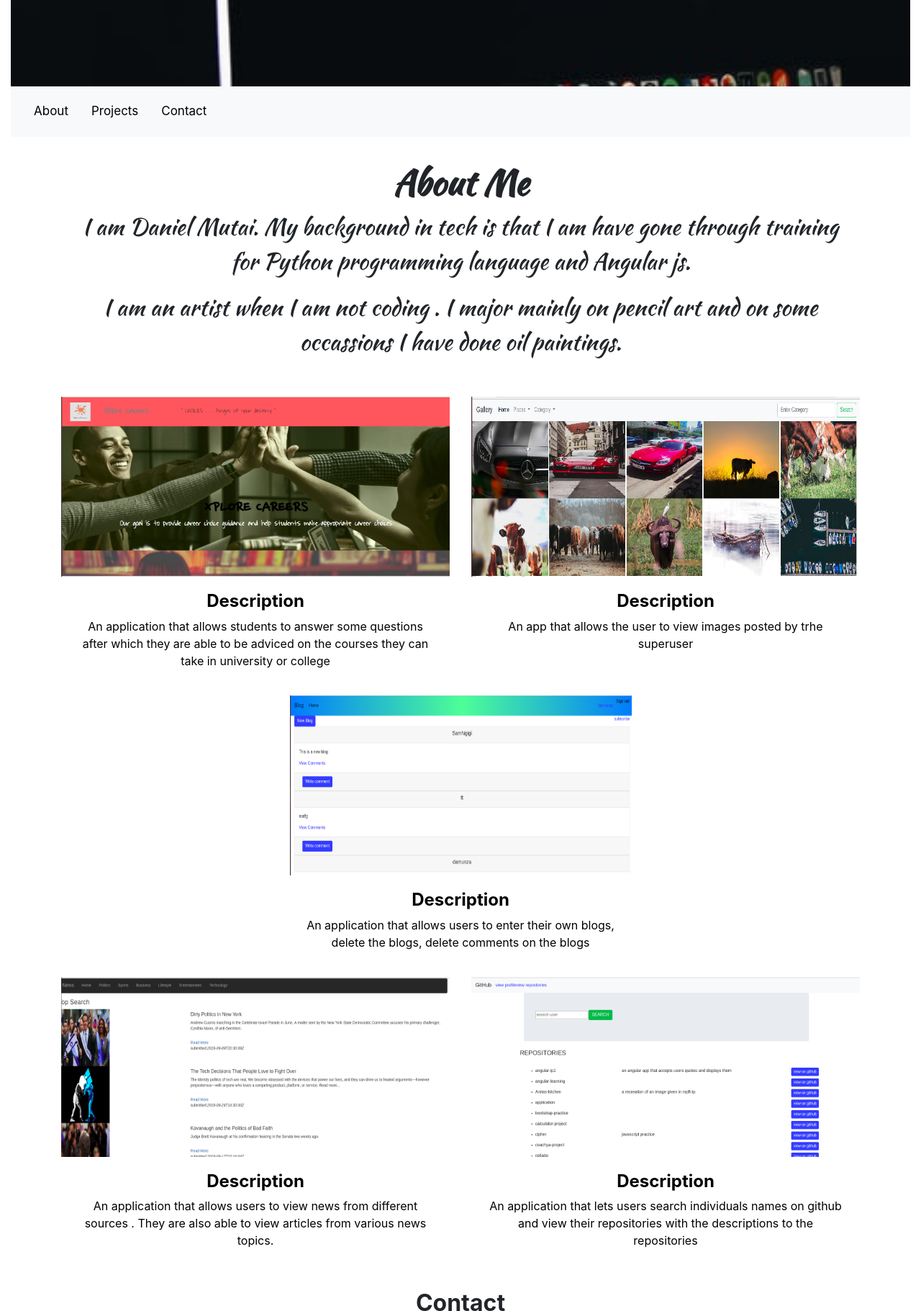
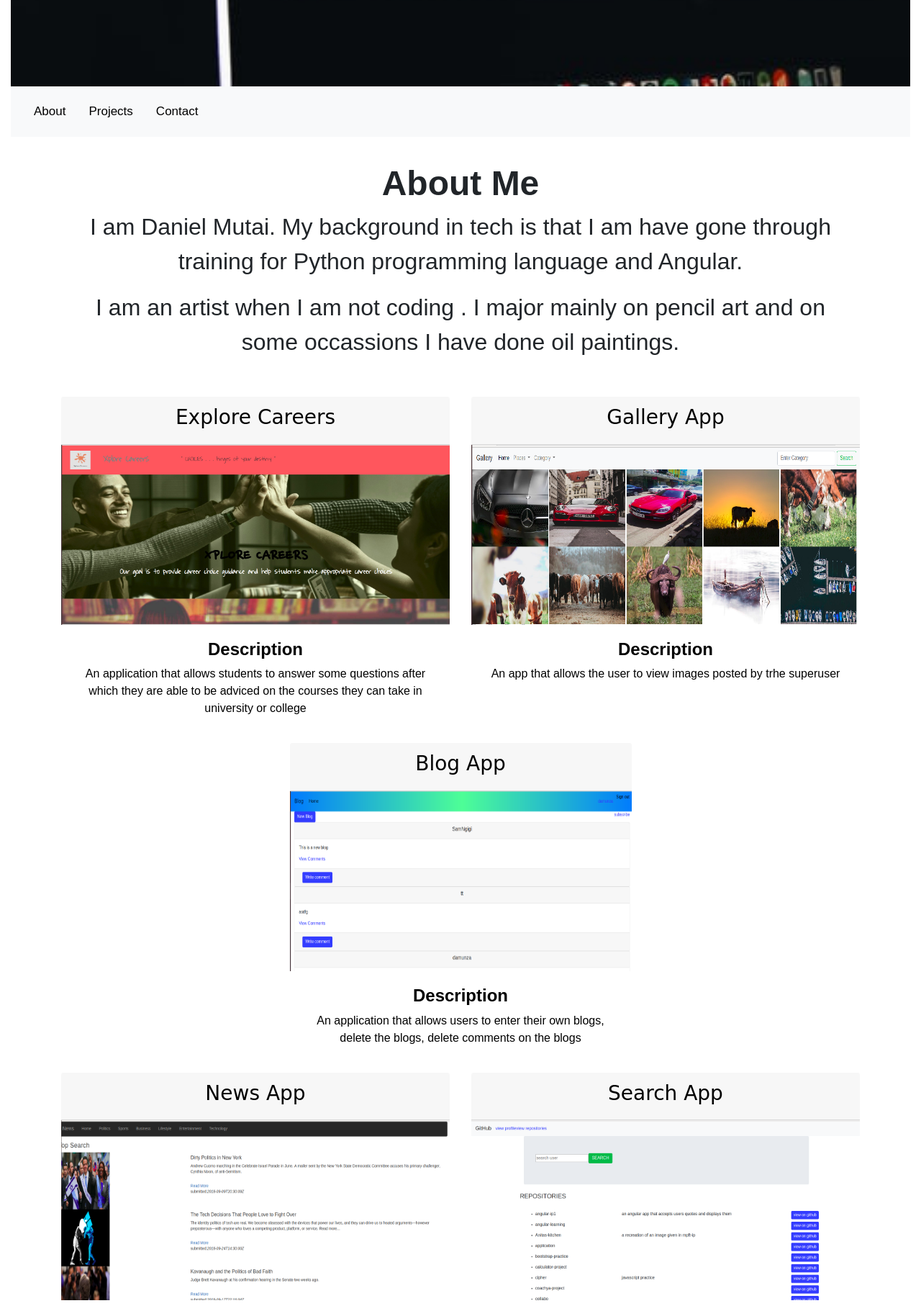
Before and after one commit to damunza/my-portfolio, a plain HTML site: page index.html in a window 1280 px wide. Shown: the part 680-2501 px from the top of the page at 72% size. Drawn offline with nearby package versions, Linux system fonts and the light colour scheme.

Commit message:
made a change

```diff
--- a/index.html
+++ b/index.html
@@ -40,7 +40,7 @@
         <div class="card" id="two">
           <div class="card-body">
             <h1><b><font size="8">About Me</font></b></h1>
-            <p><font size="6">I am Daniel Mutai. My background in tech is that I am have gone through training for Python programming language and Angular js. </font></p>
+            <p><font size="6">I am Daniel Mutai. My background in tech is that I am have gone through training for Python programming language and Angular. </font></p>
             <p><font size="6">
               I am an artist when I am not coding . I major mainly on pencil art and on some occassions I have done oil paintings.
             </font></p>
@@ -54,6 +54,9 @@
       <div id="three" class="container">
       <div class="card-deck d-flex justify-content-between">
         <a href="https://github.com/damunza/Explore-careers" class="card forth">
+          <div class="card-header">
+            <h3 class="name">Explore Careers</h3>
+          </div>
           <div class="card-img-top">
             <img src="images/xplore.png" alt="explore" style="width:100%; height:250px;">
           </div>
@@ -63,6 +66,9 @@
           </div>
         </a>
         <a href="https://github.com/damunza/gallery-ip" class="card forth">
+          <div class="card-header">
+            <h3 class="name">Gallery App</h3>
+          </div>
           <div class="card-img-top">
             <img src="images/gallery.png" alt="explore" style="width:100%; height:250px;">
           </div>
@@ -75,6 +81,9 @@
       </div>
       <div class="d-flex justify-content-center">
       <a href="https://github.com/damunza/personal-blogip" class="card forth">
+        <div class="card-header">
+          <h3 class="name">Blog App</h3>
+        </div>
         <div class="card-img-top">
           <img src="images/blog.png" alt="explore" style="width:475px; height:250px;">
         </div>
@@ -86,6 +95,9 @@
     </div>
       <div class="card-deck d-flex justify-content-between">
         <a href="https://github.com/damunza/News-highlight" class="card forth">
+          <div class="card-header">
+            <h3 class="name">News App</h3>
+          </div>
           <div class="card-img-top">
             <img src="images/project.png" alt="explore" style="width:100%; height:250px;">
           </div>
@@ -95,6 +107,9 @@
           </div>
         </a>
         <a href="https://github.com/damunza/github-search" class="card forth">
+          <div class="card-header">
+            <h3 class="name">Search App</h3>
+          </div>
           <div class="card-img-top">
             <img src="images/github.png" alt="explore" style="width:100%; height:250px;">
           </div>
--- a/styles.css
+++ b/styles.css
@@ -23,6 +23,9 @@ body{
   text-decoration: none;
   color: white;
 }
+.navbar{
+  font-family: 'Play', sans-serif;
+}
 .forth{
   color: black;
   text-align: center;
@@ -33,7 +36,7 @@ body{
   color: coral;
 }
 #two{
-  font-family: 'Kaushan Script', cursive;
+  font-family: 'Teko', sans-serif;
   text-align: center;
 }
 #second{
@@ -64,6 +67,9 @@ body{
 .sticky + .content {
   padding-top: 60px;
 }
+#three{
+  font-family: 'Play', sans-serif;
+}
 #third{
   text-align: center !important;
 }
@@ -74,14 +80,17 @@ body{
   height: 400px;
 }
 .five{
-  background-color: #80ffd4;
+  background-color: #fff;
+}
+.name{
+  font-family: 'Concert One', cursive;
 }
 #con{
   width: 100%;
   height: 100%;
   transform-style: preserve-3d;
   transition: all 0.5s ease;
-  background-color: #b3ffe6;
+  background-color: #fff;
 }
 #con:hover{
   transform: rotateY(180deg);
@@ -90,13 +99,13 @@ body{
   width: 100%;
   height: 100%;
   backface-visibility: hidden;
-  background-color: #b3ffe6;
+  background-color: #fff;
 }
 #back{
   width: 100%;
   height: 100%;
   backface-visibility: hidden;
-  background-color: #99ffdd;
+  background-color: #fff;
   transform: rotateY(180deg);
 }
 .img-five{
@@ -109,5 +118,5 @@ body{
 }
 .btn{
   background-color: #00e699;
-  background-color: #99ffdd;
+  /* background-color: #99ffdd; */
 }
```
